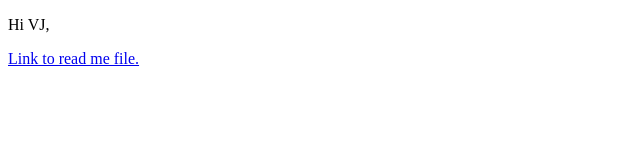
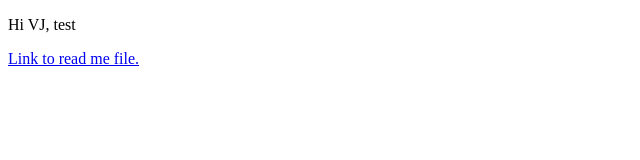
Before and after one commit to melbournevijay/melbournevijay.github.io, an Eleventy site: page index.html in a window 1280 px wide. Shown: the full height of the page, 0-640 px from the left. Built offline with nearby package versions, Linux system fonts and the light colour scheme; Eleventy itself is replaced by a stand-in of ours; files that its build step writes are made by us from their sources.

Commit message:
another change

```diff
--- a/index.html
+++ b/index.html
@@ -6,7 +6,7 @@
 </head>
 
 <body>
-    <p>Hi VJ,</p>
+    <p>Hi VJ, test</p>
     <p><a href="/README/">Link to read me file.</a></p>
 </body>
 
```
Also changed, not shown: 1 other file.
